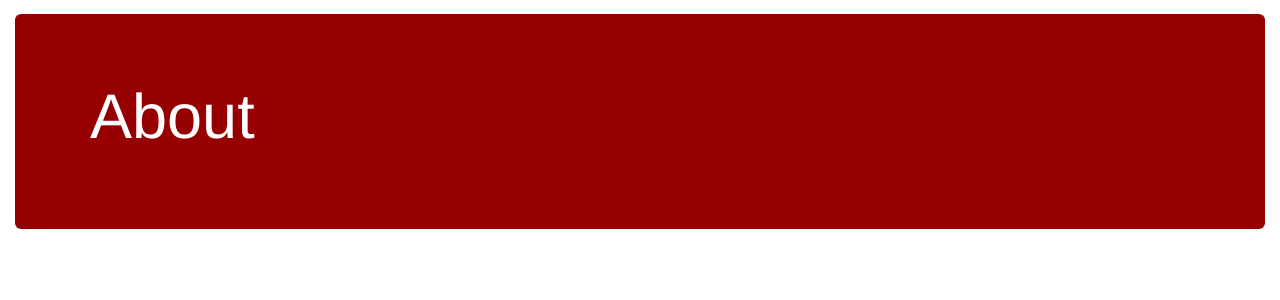
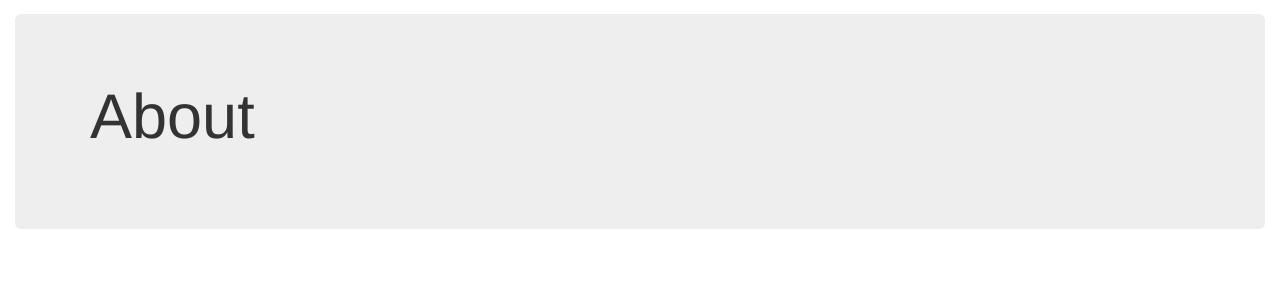
Before and after one commit to dionhagan/flask-grab-a-meal, a Flask app: page /about in a window 1280 px wide. Shown: the part 51-351 px from the top of the page. Run offline with Flask 2, Linux system fonts and the light colour scheme; some libraries are stand-ins or nearby versions.

Commit message:
Revert "changed color scheme to crimson"
This reverts commit 0caa4eada47810c7cf7cc3cf4d493f4794c29771.

```diff
--- a/app/static/css/styles.css
+++ b/app/static/css/styles.css
@@ -40,16 +40,3 @@ select {
 .navbar-brand > a {
     color: red;
 }
-
-.btn-danger {
-    background-color: rgb(150, 0, 0);
-}
-
-.jumbotron {
-    color: #000000;
-    background-color: rgb(150, 0, 0)
-}
-
-.jumbotron > .container > h1 {
-    color: #FFFFFF;
-}
```
